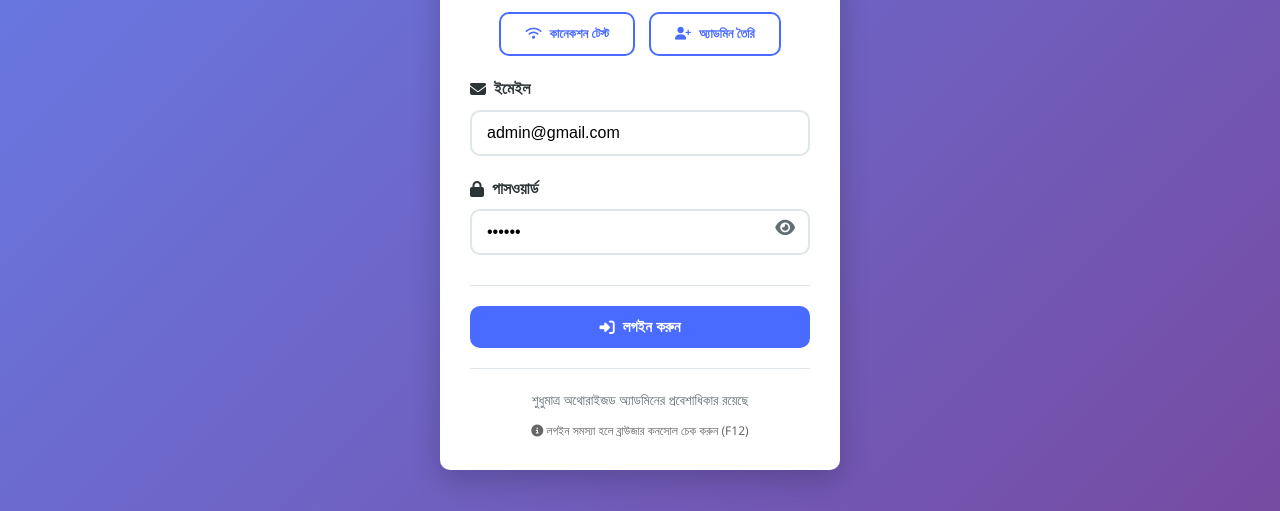
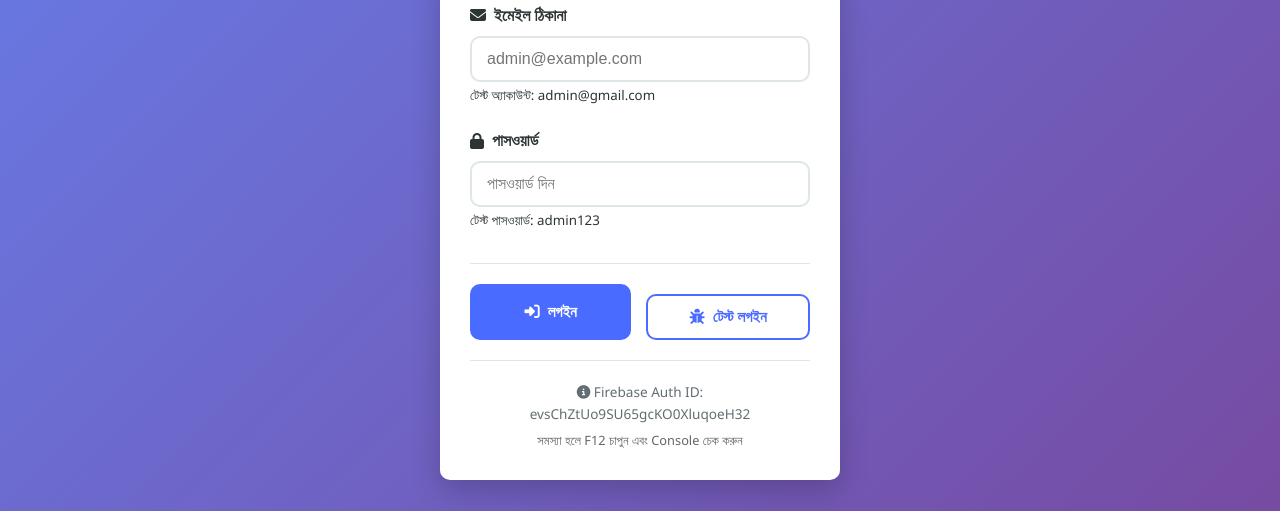
Before and after one commit to mmdo83711-cell/Premium-ad, a plain HTML site: page index.html in a window 1280 px wide. Shown: the part 289-800 px from the top of the page. Drawn offline with Linux system fonts and the light colour scheme.

Commit message:
Update index.html

```diff
--- a/index.html
+++ b/index.html
@@ -3,13 +3,9 @@
 <head>
     <meta charset="UTF-8">
     <meta name="viewport" content="width=device-width, initial-scale=1.0">
-    <title>অ্যাডমিন লগইন - প্রিমিয়াম অ্যাপস</title>
+    <title>অ্যাডমিন লগইন</title>
     <link rel="stylesheet" href="style.css">
     <link rel="stylesheet" href="https://cdnjs.cloudflare.com/ajax/libs/font-awesome/6.4.0/css/all.min.css">
-    <!-- Firebase SDK -->
-    <script type="module" src="https://www.gstatic.com/firebasejs/9.22.0/firebase-app.js"></script>
-    <script type="module" src="https://www.gstatic.com/firebasejs/9.22.0/firebase-auth.js"></script>
-    <script type="module" src="https://www.gstatic.com/firebasejs/9.22.0/firebase-database.js"></script>
 </head>
 <body class="login-page">
     <div class="login-container">
@@ -17,80 +13,55 @@
             <div class="logo">
                 <i class="fas fa-crown"></i>
                 <h1>প্রিমিয়াম অ্যাপস</h1>
-                <p>অ্যাডমিন প্যানেল</p>
+                <p>অ্যাডমিন কন্ট্রোল প্যানেল</p>
             </div>
         </div>
 
         <div class="login-card">
-            <h2>অ্যাডমিন লগইন</h2>
-
-            <!-- ডিবাগ বাটন -->
-            <div style="text-align: center; margin-bottom: 20px;">
-                <button id="testConnection" class="btn btn-outline" style="font-size: 0.8rem;">
-                    <i class="fas fa-wifi"></i> কানেকশন টেস্ট
-                </button>
-                <button id="createAdminBtn" class="btn btn-outline" style="font-size: 0.8rem; margin-left: 10px;">
-                    <i class="fas fa-user-plus"></i> অ্যাডমিন তৈরি
-                </button>
-            </div>
+            <h2><i class="fas fa-sign-in-alt"></i> লগইন করুন</h2>
 
             <form id="loginForm">
                 <div class="form-group">
                     <label for="email">
-                        <i class="fas fa-envelope"></i> ইমেইল
+                        <i class="fas fa-envelope"></i> ইমেইল ঠিকানা
                     </label>
-                    <input type="email" id="email" placeholder="admin@example.com" required
-                           value="admin@gmail.com">
+                    <input type="email" id="email" placeholder="admin@example.com" required>
+                    <div class="predefined-emails">
+                        <small>টেস্ট অ্যাকাউন্ট: admin@gmail.com</small>
+                    </div>
                 </div>
 
                 <div class="form-group">
                     <label for="password">
                         <i class="fas fa-lock"></i> পাসওয়ার্ড
                     </label>
-                    <input type="password" id="password" placeholder="********" required
-                           value="123456">
-                    <button type="button" class="show-password" id="showPassword">
-                        <i class="fas fa-eye"></i>
-                    </button>
+                    <input type="password" id="password" placeholder="পাসওয়ার্ড দিন" required>
+                    <div class="predefined-emails">
+                        <small>টেস্ট পাসওয়ার্ড: admin123</small>
+                    </div>
                 </div>
 
                 <div class="form-actions">
                     <button type="submit" class="btn btn-primary btn-block">
-                        <i class="fas fa-sign-in-alt"></i> লগইন করুন
+                        <i class="fas fa-sign-in-alt"></i> লগইন
+                    </button>
+                    <button type="button" id="testLogin" class="btn btn-outline btn-block" style="margin-top: 10px;">
+                        <i class="fas fa-bug"></i> টেস্ট লগইন
                     </button>
                 </div>
             </form>
 
             <div class="login-footer">
-                <p>শুধুমাত্র অথোরাইজড অ্যাডমিনের প্রবেশাধিকার রয়েছে</p>
-                <p style="font-size: 0.75rem; margin-top: 10px; color: #666;">
-                    <i class="fas fa-info-circle"></i>
-                    লগইন সমস্যা হলে ব্রাউজার কনসোল চেক করুন (F12)
+                <p><i class="fas fa-info-circle"></i> Firebase Auth ID: evsChZtUo9SU65gcKO0XluqoeH32</p>
+                <p style="font-size: 0.8rem; color: #666; margin-top: 5px;">
+                    সমস্যা হলে F12 চাপুন এবং Console চেক করুন
                 </p>
             </div>
         </div>
 
-        <div class="login-alert" id="loginAlert"></div>
+        <div id="statusMessage" class="status-message"></div>
     </div>
 
-    <!-- Loading Overlay -->
-    <div id="loadingOverlay" class="loading-overlay">
-        <div class="loading-spinner"></div>
-        <p class="loading-text">লোড হচ্ছে...</p>
-    </div>
-
-    <!-- Scripts -->
-    <script src="main.js" type="module"></script>
-
-    <!-- Extra Debug Script -->
-    <script>
-        // টেস্ট কানেকশন বাটন
-        document.getElementById('testConnection')?.addEventListener('click', () => {
-            alert('কনসোল চেক করুন (F12)');
-            console.log('=== Firebase Connection Test ===');
-            console.log('Firebase Config:', firebaseConfig);
-            console.log('Current URL:', window.location.href);
-        });
-    </script>
+    <script src="auth.js" type="module"></script>
 </body>
 </html>
```
